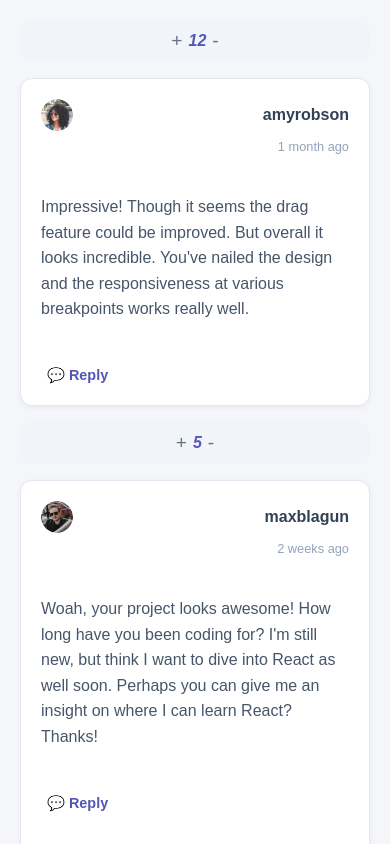
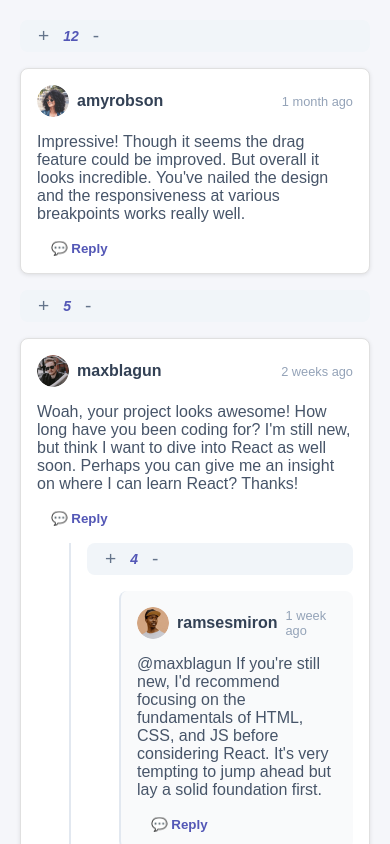
Before and after one commit to Mugeha/Interactive_comments, a React (Create React App) app: page / in a window 390 px wide. Shown: the top 844 px of the page. Built offline with nearby package versions, Linux system fonts and the light colour scheme.

Commit message:
Some styling changes

```diff
--- a/src/CommentCard.css
+++ b/src/CommentCard.css
@@ -1,68 +1,16 @@
-/* Base Styles */
+/* CommentCard.css */
 .comment-card {
-    display: flex;
-    gap: 1rem;
-    background: #fff;
-    padding: 1.25rem;
+    background: white;
+    padding: 1rem;
     margin: 1rem 0;
-    border-radius: 12px;
-    box-shadow: 0 2px 6px rgba(0, 0, 0, 0.05);
-    border: 1px solid #e2e8f0;
-    align-items: flex-start;
-    flex-wrap: wrap;
-  }
-
-  /* Score Box (Left Column) */
-  .score-box {
-    display: flex;
-    flex-direction: column;
-    align-items: center;
-    background: #f1f5f9;
-    padding: 0.5rem 0.75rem;
-    border-radius: 12px;
-    font-weight: bold;
-    color: #334155;
-    user-select: none;
-    min-width: 50px;
-  }
-
-  .score {
-    margin: 0.25rem 0;
-    color: #5357b6;
-    font-size: 1rem;
-  }
-
-  .score-btn {
-    background: none;
-    border: none;
-    font-size: 1.2rem;
-    color: #64748b;
-    cursor: pointer;
-    transition: transform 0.1s ease, color 0.2s ease;
-  }
-  .score-btn:hover {
-    color: #5357b6;
-    transform: scale(1.2);
-  }
-  .score-btn:active {
-    transform: scale(0.95);
-  }
-  .score-btn:focus-visible {
-    outline: none;
-    box-shadow: 0 0 0 2px rgba(83, 87, 182, 0.3);
-    border-radius: 4px;
-  }
-
-  /* Comment Body */
-  .comment-body {
-    flex: 1;
-    min-width: 0;
+    border-radius: 8px;
+    box-shadow: 0 1px 4px rgba(0,0,0,0.1);
+    border: 1px solid #e0e0e0;
   }
 
   .comment-header {
     display: flex;
     align-items: center;
-    flex-wrap: wrap;
     gap: 0.5rem;
     margin-bottom: 0.5rem;
   }
@@ -79,7 +27,7 @@
   }
 
   .you-tag {
-    background: #5357b6;
+    background: #5357B6;
     color: white;
     font-size: 0.75rem;
     padding: 0.2rem 0.5rem;
@@ -93,19 +41,54 @@
   }
 
   .comment-content {
+    margin: 0.5rem 0;
     color: #475569;
-    margin-bottom: 0.75rem;
-    line-height: 1.6;
-    word-wrap: break-word;
   }
 
-  /* Footer Actions */
   .comment-footer {
     display: flex;
-    justify-content: flex-end;
+    justify-content: space-between;
     align-items: center;
-    gap: 1rem;
-    flex-wrap: wrap;
+  }
+
+  .score-box {
+    display: flex;
+    align-items: center;
+    gap: 0.5rem;
+    background: #f1f5f9;
+    padding: 0.25rem 0.75rem;
+    border-radius: 8px;
+  }
+
+ /* Add hover + active effect to score buttons */
+.score-btn {
+    background: none;
+    border: none;
+    font-size: 1.2rem;
+    color: #64748b;
+    cursor: pointer;
+    transition: transform 0.1s ease, color 0.2s ease;
+  }
+  .score-btn:hover {
+    color: #5357B6;
+    transform: scale(1.2);
+  }
+
+  .score-btn:active {
+    transform: scale(0.95);
+  }
+  .score-btn:focus-visible,
+.reply-btn:focus-visible {
+  outline: none;
+  box-shadow: 0 0 0 2px rgba(83, 87, 182, 0.3);
+  border-radius: 4px;
+}
+
+
+  .score {
+    font-weight: bold;
+    color: #5357B6;
+
   }
 
   .action-buttons button {
@@ -113,53 +96,45 @@
     border: none;
     cursor: pointer;
     font-weight: bold;
-    font-size: 0.9rem;
-    display: flex;
-    align-items: center;
-    gap: 0.3rem;
+    margin-left: 0.5rem;
   }
 
-  .reply-btn {
-    color: #5357b6;
+  /* Add similar feedback to the reply button */
+.reply-btn {
+    color: #5357B6;
     transition: transform 0.1s ease, color 0.2s ease;
   }
+
   .reply-btn:hover {
     color: #3843d0;
     transform: scale(1.05);
   }
+
   .reply-btn:active {
     transform: scale(0.95);
   }
-  .reply-btn:focus-visible {
-    outline: none;
-    box-shadow: 0 0 0 2px rgba(83, 87, 182, 0.3);
-    border-radius: 4px;
+
+  .delete-btn {
+    color: #EF4444;
   }
 
-  .delete-btn {
-    color: #ef4444;
-  }
   .edit-btn {
     color: #64748b;
   }
-
-  /* Replies */
   .reply-card {
     background: #f9fafb;
     padding: 1rem;
-    margin: 1rem 0 1rem 3rem;
+    margin: 1rem 0 1rem 2rem; /* indented */
     border-left: 2px solid #e2e8f0;
     border-radius: 8px;
   }
 
   .replies-thread {
     margin-top: 1rem;
-    margin-left: 3rem;
+    margin-left: 2rem;
     border-left: 2px solid #e2e8f0;
     padding-left: 1rem;
   }
-
-  /* Modal */
   .modal-overlay {
     position: fixed;
     top: 0;
@@ -180,18 +155,6 @@
     max-width: 400px;
     text-align: center;
     box-shadow: 0 0 15px rgba(0, 0, 0, 0.2);
-    animation: fadeIn 0.25s ease-out;
-  }
-
-  @keyframes fadeIn {
-    from {
-      opacity: 0;
-      transform: scale(0.97);
-    }
-    to {
-      opacity: 1;
-      transform: scale(1);
-    }
   }
 
   .delete-modal h3 {
@@ -225,12 +188,11 @@
     background: #ccd5e1;
     color: #32465a;
   }
+
   .confirm-btn {
     background: hsl(357, 100%, 70%);
     color: white;
   }
-
-  /* Edit textarea */
   .edit-input {
     width: 100%;
     padding: 10px;
@@ -239,82 +201,3 @@
     resize: none;
     border: 1px solid #ccc;
   }
-
-  /* ============================= */
-  /* ✅ Responsive Breakpoints */
-  /* ============================= */
-
-  /* Mobile Phones (portrait) */
-  @media (max-width: 480px) {
-    .comment-card {
-      flex-direction: column;
-      align-items: stretch;
-    }
-
-    .score-box {
-      flex-direction: row;
-      justify-content: center;
-      margin-bottom: 0.75rem;
-    }
-
-    .timestamp {
-      width: 100%;
-      margin-left: 0;
-      text-align: right;
-    }
-
-    .replies-thread,
-    .reply-card {
-      margin-left: 1rem;
-      padding-left: 0.75rem;
-    }
-
-    .comment-footer {
-      justify-content: space-between;
-      gap: 0.5rem;
-    }
-  }
-
-  /* Tablets & Medium Screens */
-  @media (max-width: 768px) {
-    .comment-card {
-      flex-direction: column;
-      align-items: stretch;
-    }
-
-    .score-box {
-      flex-direction: row;
-      justify-content: center;
-      margin-bottom: 0.75rem;
-    }
-
-    .comment-footer {
-      justify-content: flex-start;
-      flex-wrap: wrap;
-      gap: 0.75rem;
-    }
-
-    .replies-thread,
-    .reply-card {
-      margin-left: 1.5rem;
-      padding-left: 1rem;
-    }
-  }
-
-  /* Larger Screens */
-  @media (min-width: 1024px) {
-    .comment-card {
-      flex-direction: row;
-      align-items: flex-start;
-    }
-
-    .score-box {
-      flex-direction: column;
-      justify-content: center;
-      margin-bottom: 0;
-    }
-
-    .comment-footer {
-      justify-content: flex-end;
-    }
-  }
```
